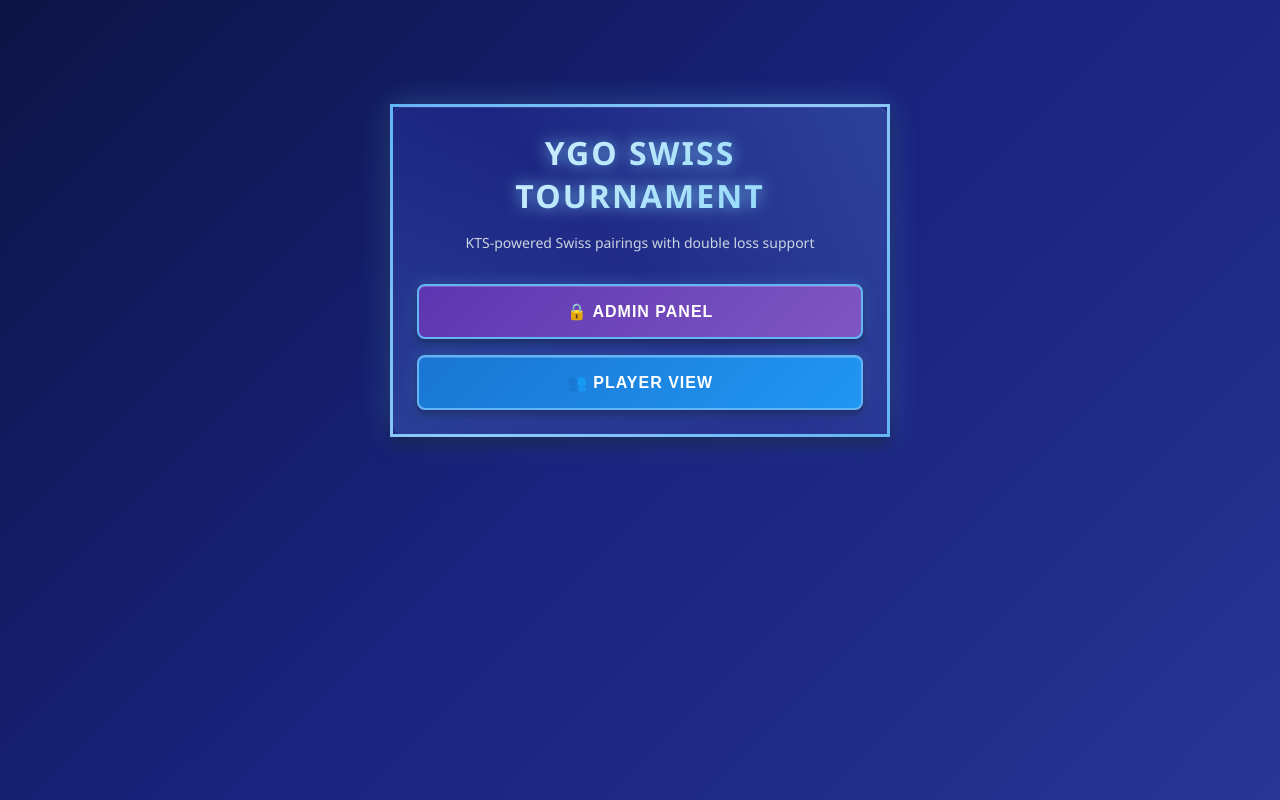
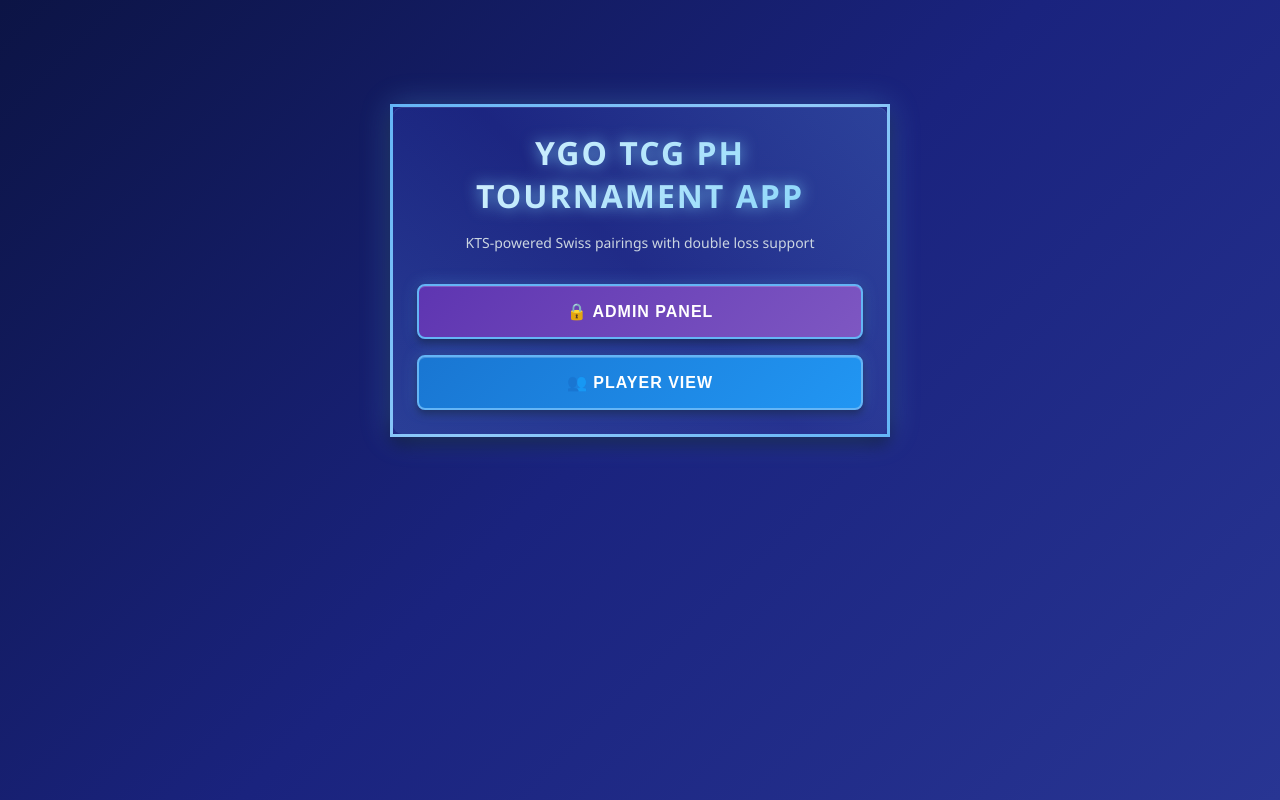
Before and after one commit to luigidino33/ygo-tcg-ph-swiss-maker, a Next.js app: page / in a window 1280 px wide. Built offline with nearby package versions, Linux system fonts and the light colour scheme.

Commit message:
rename all titles to YGO TCG PH Tournament App
Co-Authored-By: Claude Opus 4.6 <noreply@anthropic.com>

```diff
--- a/app/admin/page.tsx
+++ b/app/admin/page.tsx
@@ -696,7 +696,7 @@ function AdminDashboard() {
     ctx.fillStyle = "#546e7a";
     ctx.font = "11px Segoe UI, sans-serif";
     ctx.textAlign = "center";
-    ctx.fillText("YGO Swiss Tournament \u2022 KTS Scoring", W / 2, y + 24);
+    ctx.fillText("YGO TCG PH Tournament App \u2022 KTS Scoring", W / 2, y + 24);
 
     // Download
     const link = document.createElement("a");
@@ -776,7 +776,7 @@ function AdminDashboard() {
     return (
       <div style={{ maxWidth: 600, margin: "0 auto", paddingTop: 48 }}>
         <div className="card">
-          <h1>⚔️ YGO Swiss Tournament</h1>
+          <h1>⚔️ YGO TCG PH Tournament App</h1>
           <div>
             <label>Tournament Name</label>
             <input
--- a/app/layout.tsx
+++ b/app/layout.tsx
@@ -1,4 +1,4 @@
-export const metadata = { title: "YGO PH Swiss Tournament Pairings" };
+export const metadata = { title: "YGO TCG PH Tournament App" };
 
 export default function RootLayout({ children }: { children: React.ReactNode }) {
   return (
--- a/app/page.tsx
+++ b/app/page.tsx
@@ -4,7 +4,7 @@ export default function HomePage() {
   return (
     <div style={{ maxWidth: 500, margin: "0 auto", paddingTop: 80 }}>
       <div className="card" style={{ textAlign: "center" }}>
-        <h1>YGO Swiss Tournament</h1>
+        <h1>YGO TCG PH Tournament App</h1>
         <p style={{ color: "#cbd5e1", fontSize: 14, marginBottom: 32 }}>
           KTS-powered Swiss pairings with double loss support
         </p>
--- a/app/players/page.tsx
+++ b/app/players/page.tsx
@@ -198,7 +198,7 @@ export default function PlayersPage() {
     <main style={{ maxWidth: 1000, margin: "0 auto" }}>
       <div className="card">
         <div style={{ display: "flex", justifyContent: "space-between", alignItems: "center", flexWrap: "wrap", gap: 12 }}>
-          <h1>YGO Swiss Tournament</h1>
+          <h1>YGO TCG PH Tournament App</h1>
           <a href="/" style={{ textDecoration: "none" }}>
             <button className="secondary" style={{ fontSize: 12 }}>Home</button>
           </a>
```
